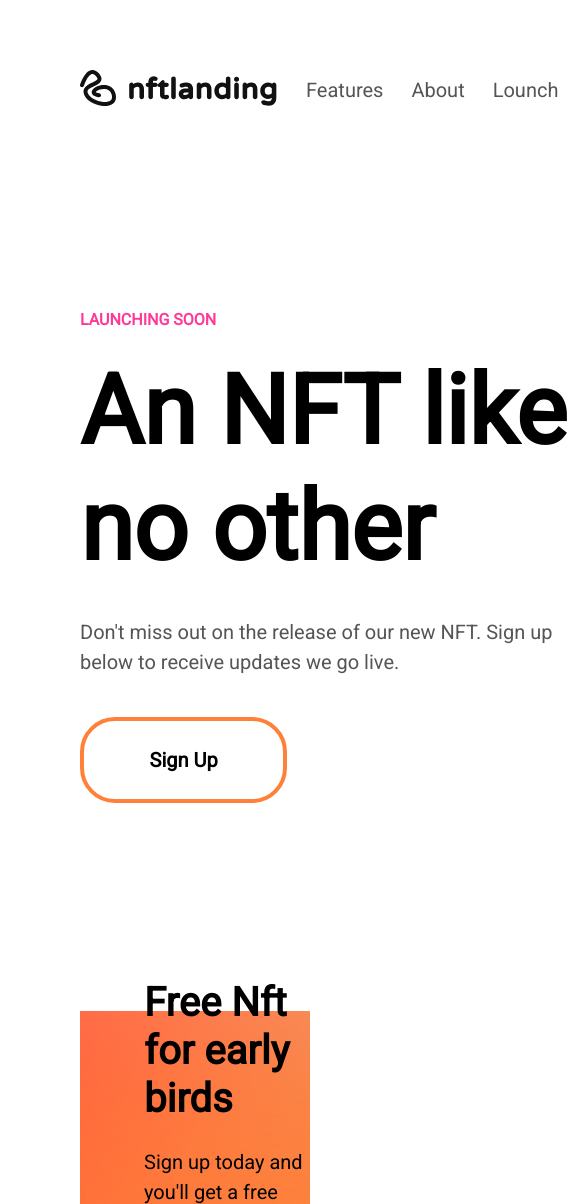
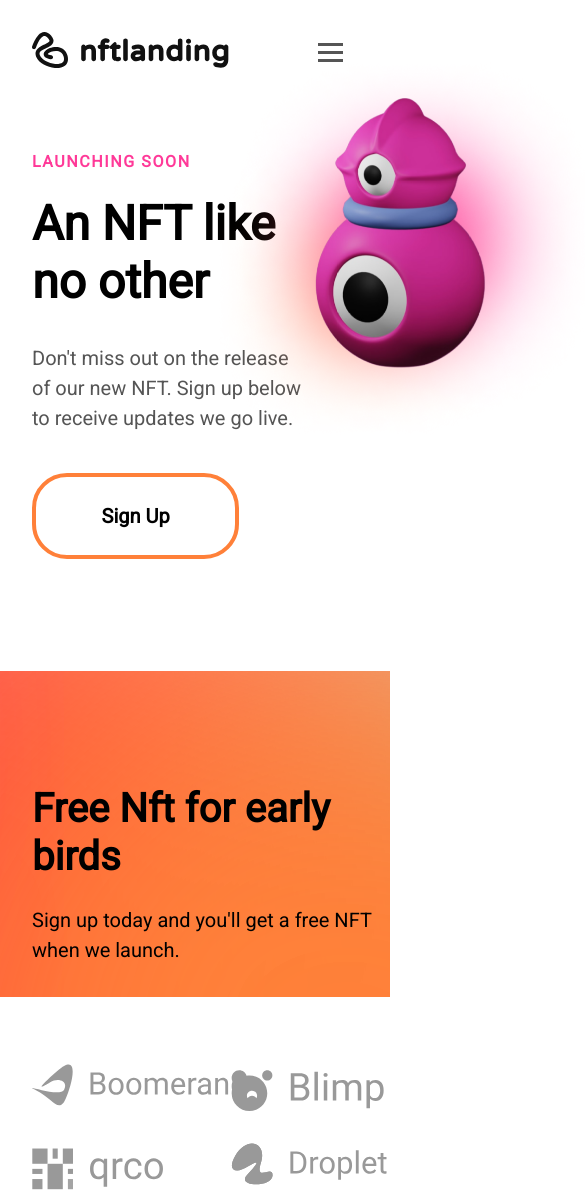
Before and after one commit to fumito84/Dvidesimt-astunta-paskaita-2023-01-24-SAVARANKISKA-UZDUOTIS, a plain HTML site: page index.html in a window 390 px wide. Shown: the top 1204 px of the page, 585 px wide, since content can reach past the window. Drawn offline with nearby package versions, Linux system fonts and the light colour scheme.

Commit message:
darbas su mobile

```diff
--- a/index.html
+++ b/index.html
@@ -29,9 +29,9 @@
                 </ul>
             </div>
             <div class="burger">
-                <div></div>
-                <div></div>
-                <div></div>
+                <div class="bar"></div>
+                <div class="bar"></div>
+                <div class="bar"></div>
             </div>
         </nav>
     </header>
--- a/style.css
+++ b/style.css
@@ -23,7 +23,7 @@ ul, li, a{
     color: #ff8139;
 }
 
-header, nav, .navbar{
+header, nav, .navbar, .burger{
     display: flex;
     justify-content: space-between;
 }
@@ -31,6 +31,20 @@ header, nav, .navbar{
 header{
     align-items: center;
     margin:70px 80px 0 80px;
+}
+
+.burger{
+    display: none;
+    cursor: pointer;
+}
+
+.bar{
+    display: block;
+    width: 25px;
+    height: 3px;
+    margin: 5px 15px 5px 5px;
+    transition: all 0.3s ease;
+    background-color: #555555;
 }
 
 .ntfLogo img{
@@ -51,7 +65,7 @@ header{
 }
 
 main{
-    padding:0 80px;
+     margin:0 80px;
 }
 
 .luanchingSoon{
@@ -76,10 +90,11 @@ main{
     font-size: 16px;
     line-height: 19px;
     font-weight: 700;
+    letter-spacing: 0.1rem;
 }
 
 .nftLike p{
-    padding: 32px 140px 0 0;
+    padding: 32px 0 0 0;
     font-size: 20px;
     font-weight: 400;
     line-height: 150%;
@@ -219,7 +234,7 @@ main{
     border-bottom:solid 2px #eeeeee;
 }
 
-.greenLadyText h1{
+.nftLike .greenLadyText h1{
     font-size: 56px;
     line-height: 68px;
     font-weight: bold;
@@ -241,7 +256,8 @@ main{
 footer{
     display: flex;
     flex-direction: column;
-    padding:122px 80px 70px 80px;
+    padding-top:122px;
+    margin:0 80px 70px 80px;
 }
 
 .footerTopLine{
@@ -304,8 +320,124 @@ footer{
 }
 
 
-@media screen and (min-width:428px) {
+@media screen and (max-width:428px) {
+
     header{
+        margin:32px 32px 0 32px;
+        padding-bottom: 80px;
+    }
 
+    .navbar{
+        display: none;
     }
+    .burger{
+        display: block;
+    }
+
+    main{
+        padding:0;
+        margin:0;
+    }
+
+    .luanchingSoon{
+       margin: 0 32px 0 32px;
+    }
+
+    .nftLike p, .nftLike{
+        width: 274px;
+    }
+
+    .nftLike h1{
+        font-size: 48px;
+        line-height: 58px;
+    }
+
+    .pinkShape{
+        position: absolute;
+        width: 190px;
+        height: 278px;
+        top:110px;
+        left:205px;
+    }
+
+    .pinkShape img{
+        height: 400px;
+    }
+
+    .pinkBackground{
+        height: 326px;
+        margin: 0;
+        padding: 0;
+    }
+
+    .pinkBackground h1{
+        padding: 0 0 0 32px;
+    }
+
+    .pinkBackground p{
+        padding: 24px 64px 32px 32px;
+    }
+
+    .companyNamesGrey{
+        flex-wrap: wrap;
+        margin: 67px 32px 56px 32px;
+        display: grid;
+        grid-template-columns: 1fr 1fr;
+        grid-template-rows: 1fr 1fr;
+        gap: 27px 35px;
+    }
+
+    .companyNamesGrey div:nth-child(4){
+        display: none;
+    }
+
+    .companyNamesGrey div:nth-child(1){
+        width: 164px;
+        height: 51px;
+        object-fit: cover;
+    }
+
+    .cards{
+        margin: 0 0 0 32px;
+    }
+
+    .auctionText h1, p{
+        width:364px ;
+    }
+
+    .cardsLine{
+        overflow-x: scroll;
+        padding-bottom: 92px;
+    }
+
+    .cardFrame{
+        margin-right: 40px;
+    }
+
+    .greenLady{
+        margin: 0 32px 0 32px;
+    }
+
+    .greenLady h4{
+
+        margin-top:64px ;
+    }
+
+    .nftLike .greenLadyText h1{
+        width: 274px;
+    }
+
+    .greenLady .nftLike p{
+        width: 207px;
+    }
+
+    .lady{
+        margin-top: 180px;
+        position:relative;
+        right:60px;
+    }
+    footer{
+        margin:65px 32px 105px 32px;
+    }
+
 }
```
